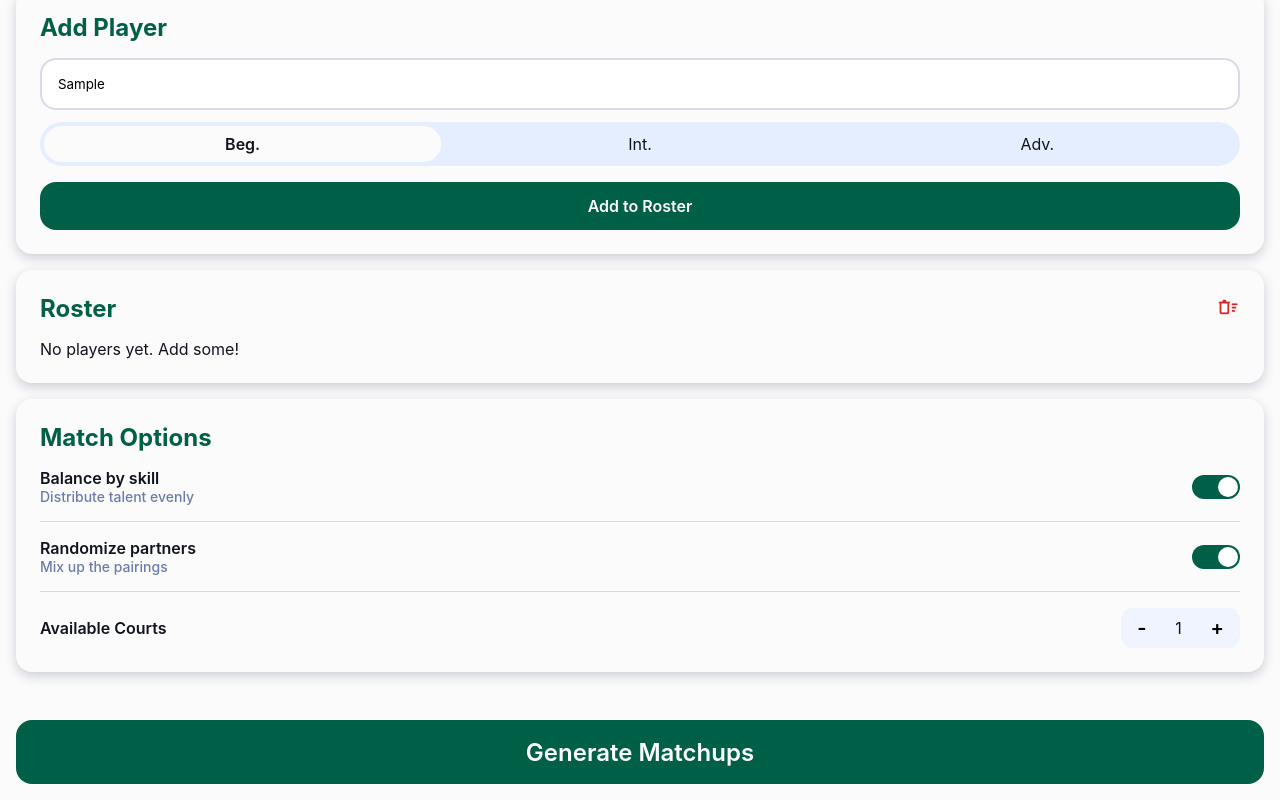
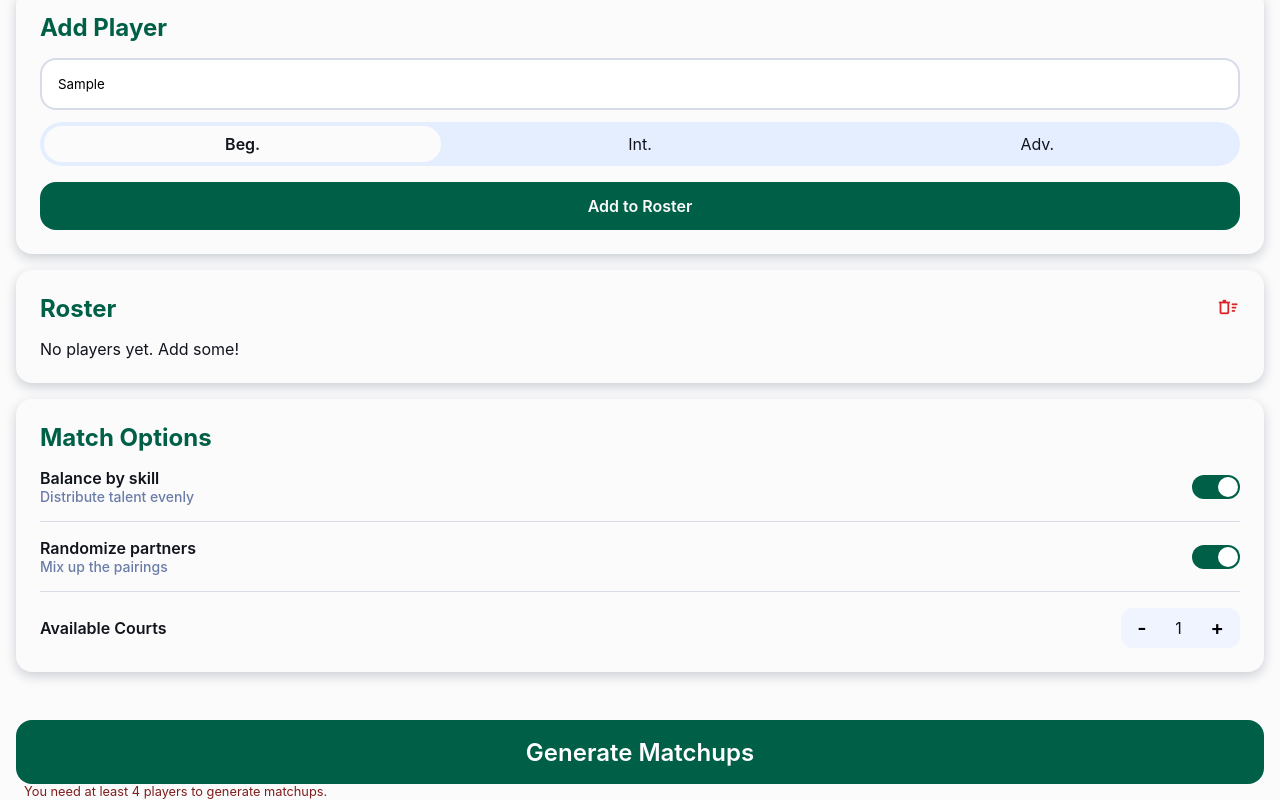
Before and after one commit to milesMejala/pickleball-matchmaker, a React (Vite) app: page / in a window 1280 px wide. Both pictures are taken after typing "Sample" into the empty fields and a click on the button "Generate Matchups". Shown: the part 166-966 px from the top of the page. Built offline with nearby package versions, Linux system fonts and the light colour scheme.

Commit message:
feat: add validation check and error messaging for insufficient player counts when generating matchups

```diff
--- a/src/App.css
+++ b/src/App.css
@@ -65,3 +65,9 @@ body {
     background: var(--neutrals-50);
     color: var(--neutrals-900);
 }
+
+.input-error {
+    color: var(--error-900);
+    font-size: 0.8rem;
+    margin: 0 0 0.75rem 0.5rem;
+}
--- a/src/css/AddPlayer.css
+++ b/src/css/AddPlayer.css
@@ -18,12 +18,6 @@ input[type="text"] {
     border: 2px solid var(--neutrals-300);
     margin-bottom: 0.75rem;
     outline-color: var(--primary-300);
-}
-
-.input-error {
-    color: #e53e3e;
-    font-size: 0.8rem;
-    margin: 0 0 0.75rem 0.5rem;
 }
 
 fieldset {
--- a/src/pages/HomePage.jsx
+++ b/src/pages/HomePage.jsx
@@ -15,10 +15,12 @@ export default function HomePage() {
   const [balanceBySkill, setBalanceBySkill] = useState(true)
   const [randomize, setRandomize] = useState(true)
   const [matchups, setMatchups] = useState([])
+  const [matchupError, setMatchupError] = useState("")
 
 
   function addPlayer(player) {
     setPlayers((prev) => [...prev, { ...player, id: crypto.randomUUID() }]);
+    setMatchupError("")
   }
 
   const skillClass = {
@@ -222,7 +224,12 @@ export default function HomePage() {
   }
 
   function handleGenerate() {
-    const courts = generateMatchups(players, numberOfCourts, balanceBySkill, randomize)
+    if (players.length < 4) {
+      setMatchupError("You need at least 4 players to generate matchups.")
+      return
+    }
+    setMatchupError("")
+    const courts = generateMatchups(players, numberOfCourts, balanceBySkill, randomize);
     setMatchups(courts)
   }
 
@@ -242,6 +249,7 @@ export default function HomePage() {
         onSetRandomize={setRandomize}
       />
       <button className="generate-matchups-btn" onClick={handleGenerate}>Generate Matchups</button>
+      {matchupError && <p className="input-error">{matchupError}</p>}
       {matchups.length > 0 && <Matchups matchups={matchups}/>}
     </div>
   );
```
